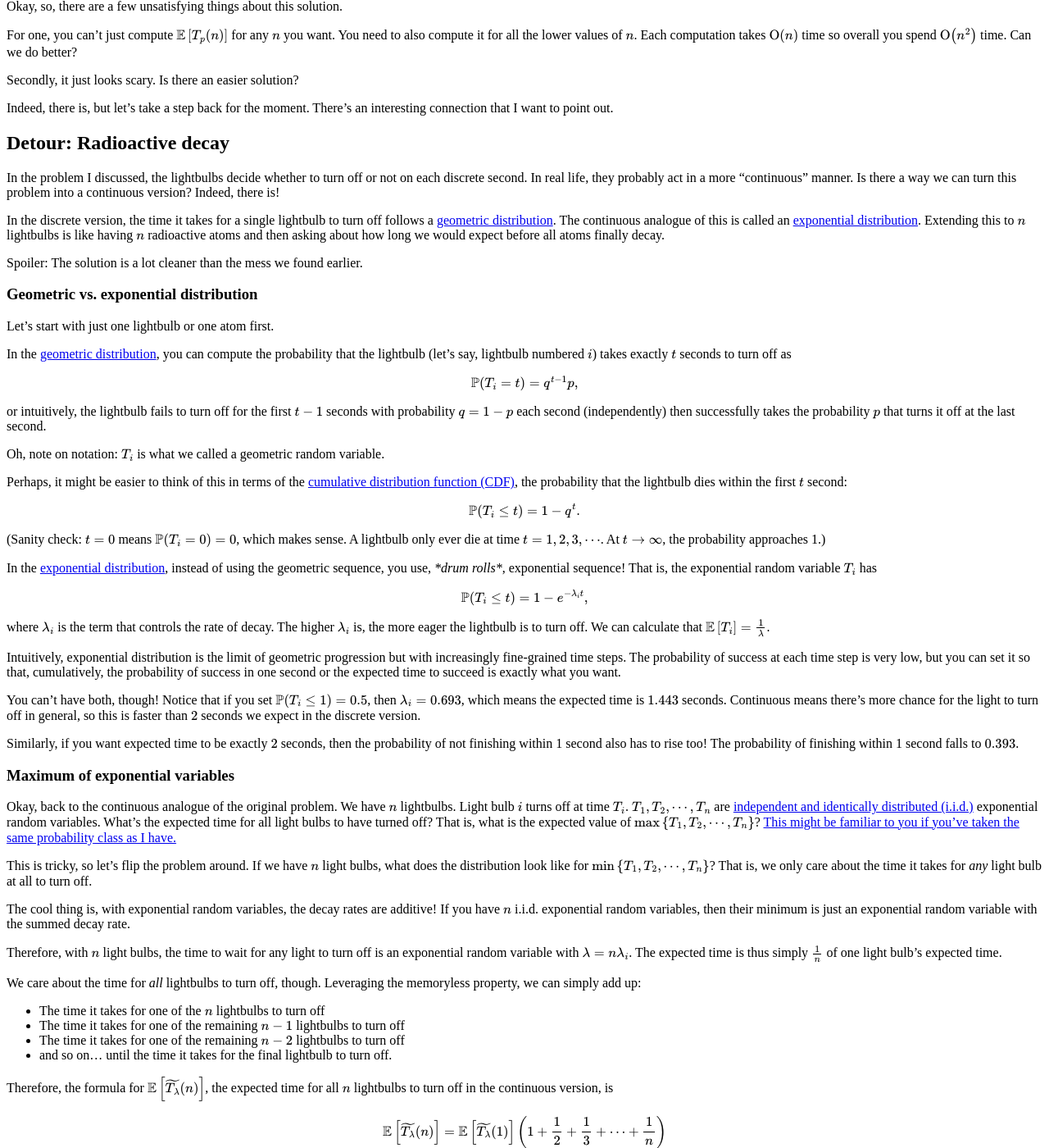
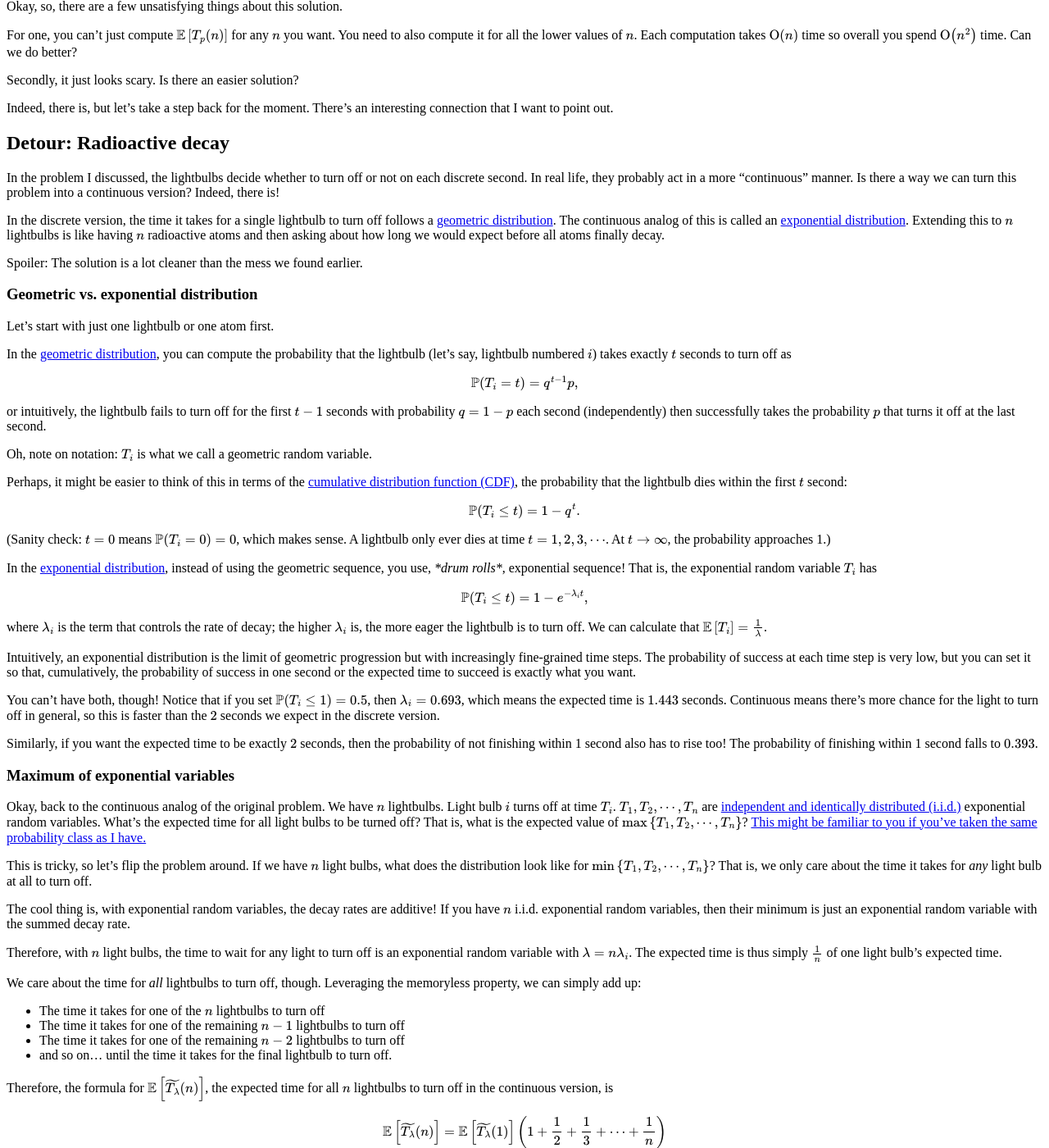
Before and after one commit to tchomphoochan/tchomphoochan.github.io, a Jekyll site: the page built from _posts/2024-08-11-decaying-lights.md, in a window 1280 px wide and 1400 px high, scrolled down 4023 px. Shown: the whole window at 82% size. Built offline with Jekyll 4.4.1, drawn with Linux system fonts in a browser that asks for light colours; some web fonts are replaced; comment, search, counter and statistics services are not loaded; some of the changed text lies outside the part shown.

Commit message:
Grammar fixes

```diff
--- a/_posts/2024-08-11-decaying-lights.md
+++ b/_posts/2024-08-11-decaying-lights.md
@@ -16,13 +16,13 @@ $$\newcommand{ev}[1]{\mathbb{E}\left[#1\right]}
 \newcommand{bigo}[1]{\mathrm{O}\!\left( #1 \right) }
 \newcommand{prob}[1]{\mathbb{P}\!\left( #1 \right) }$$
 
-Let's see, if we have $n=1$ lightbulb and $p=0.5$, then the expected time is 2 seconds. If we have $n = 2$ lightbulbs, the expected time is definitely longer than 2 seconds. It is also shorter than 4 seconds, because we aren't just considering one light bulb at a time. There's a chance that both lightbulbs go off at once, or maybe one lightbulb goes off, making it possible for us to just focus on the one remaining light bulb.
+Let's see, if we have $n=1$ lightbulb and $p=0.5$, then the expected time is 2 seconds. If we have $n = 2$ lightbulbs, the expected time is definitely longer than 2 seconds. It is also shorter than 4 seconds because we aren't just considering one light bulb at a time. There's a chance that both lightbulbs go off at once, or maybe one lightbulb goes off, making it possible for us to just focus on the one remaining light bulb.
 
-Our goal is to find a formula for computing $\evt{n} = \,$ the expected amount of time for $n$ lightbulbs to die, given probability of dying at each second is $p$.
+Our goal is to find a formula for computing $\evt{n} = \,$ the expected amount of time for $n$ lightbulbs to die, given that the probability of dying at each second is $p$.
 
 Depending on your background, this might seem like a very simple problem or a very difficult problem. **Either way, I highly encourage you to try this problem for yourself.**  The problem is surprisingly deep, and it's just a very cute problem.
 
-From this point onward is my solution**s**, including all the steps and detours along the way. This follows pretty much the exact path I've taken.
+From this point onward are my solution**s**, including all the steps and detours along the way. This follows pretty much the exact path I've taken.
 
 ## The competitive programmer's brain-rot
 
@@ -81,7 +81,7 @@ Huh. Kinda funny $\frac{22}{7}$ shows up here. It's just a coincidence, though.
 
 Anyhow, there are a few things that should start being obvious at this point. For one, the answer definitely involves [binomial coefficients](https://en.wikipedia.org/wiki/Binomial_coefficient), i.e. [Pascal's Triangle](https://en.wikipedia.org/wiki/Pascal%27s_triangle).
 
-To generalize to arbitrary value of $p$, you'll also need to know about [the binomial distribution](https://en.wikipedia.org/wiki/Binomial_distribution).
+To generalize to an arbitrary value of $p$, you'll also need to know about [the binomial distribution](https://en.wikipedia.org/wiki/Binomial_distribution).
 
 A quick recap: if you have $n$ items and you [independently choose, for each item, whether to include it or not, with probability $p$](https://en.wikipedia.org/wiki/Bernoulli_trial), then the probability that you picked exactly $k$ items is
 
@@ -97,7 +97,7 @@ $$
 \evt{n} = 1 + \sum_{k=0}^{n} \binom{n}{k}p^kq^{n-k} \evt{n-k},
 $$
 
-but we're not done yet! Don't forget that $\evt{n}$ shows up on both the left hand side and the right hand side, so you'll have to rearrange a little bit:
+but we're not done yet! Don't forget that $\evt{n}$ shows up on both the left-hand side and the right-hand side, so you'll have to rearrange a little bit:
 
 $$
 \begin{align}
@@ -183,7 +183,7 @@ Indeed, there is, but let's take a step back for the moment. There's an interest
 
 In the problem I discussed, the lightbulbs decide whether to turn off or not on each discrete second. In real life, they probably act in a more "continuous" manner. Is there a way we can turn this problem into a continuous version? Indeed, there is!
 
-In the discrete version, the time it takes for a single lightbulb to turn off follows a [geometric distribution](https://en.wikipedia.org/wiki/Geometric_distribution). The continuous analogue of this is called an [exponential distribution](https://en.wikipedia.org/wiki/Exponential_distribution). Extending this to $n$ lightbulbs is like having $n$ radioactive atoms and then asking about how long we would expect before all atoms finally decay.
+In the discrete version, the time it takes for a single lightbulb to turn off follows a [geometric distribution](https://en.wikipedia.org/wiki/Geometric_distribution). The continuous analog of this is called an [exponential distribution](https://en.wikipedia.org/wiki/Exponential_distribution). Extending this to $n$ lightbulbs is like having $n$ radioactive atoms and then asking about how long we would expect before all atoms finally decay.
 
 Spoiler: The solution is a lot cleaner than the mess we found earlier.
 
@@ -199,7 +199,7 @@ $$
 
 or intuitively, the lightbulb fails to turn off for the first $t-1$ seconds with probability $q = 1-p$ each second (independently) then successfully takes the probability $p$ that turns it off at the last second.
 
-Oh, note on notation: $T_i$ is what we called a geometric random variable.
+Oh, note on notation: $T_i$ is what we call a geometric random variable.
 
 Perhaps, it might be easier to think of this in terms of the [cumulative distribution function (CDF)](https://en.wikipedia.org/wiki/Cumulative_distribution_function), the probability that the lightbulb dies within the first $t$ second:
 
@@ -207,7 +207,7 @@ $$
 \prob{T_{i} \leq t} = 1-q^{t}.
 $$
 
-(Sanity check: $t=0$ means $\prob{T_{i} = 0} = 0$, which makes sense. A lightbulb only ever die at time $t=1, 2, 3, \cdots$. At $t\to \infty$, the probability approaches 1.)
+(Sanity check: $t=0$ means $\prob{T_{i} = 0} = 0$, which makes sense. A lightbulb only ever dies at time $t=1, 2, 3, \cdots$. At $t\to \infty$, the probability approaches 1.)
 
 In the [exponential distribution](https://en.wikipedia.org/wiki/Exponential_distribution), instead of using the geometric sequence, you use, *\*drum rolls\**, exponential sequence! That is, the exponential random variable $T_i$ has
 
@@ -215,17 +215,17 @@ $$
 \prob{T_{i} \leq t} = 1 - e^{-\lambda_{i} t},
 $$
 
-where $\lambda_{i}$  is the term that controls the rate of decay. The higher $\lambda_{i}$ is, the more eager the lightbulb is to turn off. We can calculate that $\ev{T_{i}} = \frac{1}{\lambda}$.
+where $\lambda_{i}$  is the term that controls the rate of decay; the higher $\lambda_{i}$ is, the more eager the lightbulb is to turn off. We can calculate that $\ev{T_{i}} = \frac{1}{\lambda}$.
 
-Intuitively, exponential distribution is the limit of geometric progression but with increasingly fine-grained time steps. The probability of success at each time step is very low, but you can set it so that, cumulatively, the probability of success in one second or the expected time to succeed is exactly what you want.
+Intuitively, an exponential distribution is the limit of geometric progression but with increasingly fine-grained time steps. The probability of success at each time step is very low, but you can set it so that, cumulatively, the probability of success in one second or the expected time to succeed is exactly what you want.
 
-You can't have both, though! Notice that if you set $\prob{T_{i}\leq1} = 0.5$, then $\lambda_{i} = 0.693$, which means the expected time is $1.443$ seconds. Continuous means there's more chance for the light to turn off in general, so this is faster than $2$ seconds we expect in the discrete version.
+You can't have both, though! Notice that if you set $\prob{T_{i}\leq1} = 0.5$, then $\lambda_{i} = 0.693$, which means the expected time is $1.443$ seconds. Continuous means there's more chance for the light to turn off in general, so this is faster than the $2$ seconds we expect in the discrete version.
 
-Similarly, if you want expected time to be exactly $2$ seconds, then the probability of not finishing within 1 second also has to rise too! The probability of finishing within 1 second falls to $0.393$.
+Similarly, if you want the expected time to be exactly $2$ seconds, then the probability of not finishing within 1 second also has to rise too! The probability of finishing within 1 second falls to $0.393$.
 
 ### Maximum of exponential variables
 
-Okay, back to the continuous analogue of the original problem. We have $n$ lightbulbs. Light bulb $i$ turns off at time $T_i$. $T_1, T_2, \cdots, T_{n}$ are [independent and identically distributed (i.i.d.)](https://en.wikipedia.org/wiki/Independent_and_identically_distributed_random_variables) exponential random variables. What's the expected time for all light bulbs to have turned off? That is, what is the expected value of $\max \left\\{ T_{1}, T_{2}, \cdots, T_{n} \right\\}$? [This might be familiar to you if you've taken the same probability class as I have.](https://math.mit.edu/~sheffield/2019600/Lecture19.pdf#page=61)
+Okay, back to the continuous analog of the original problem. We have $n$ lightbulbs. Light bulb $i$ turns off at time $T_i$. $T_1, T_2, \cdots, T_{n}$ are [independent and identically distributed (i.i.d.)](https://en.wikipedia.org/wiki/Independent_and_identically_distributed_random_variables) exponential random variables. What's the expected time for all light bulbs to be turned off? That is, what is the expected value of $\max \left\\{ T_{1}, T_{2}, \cdots, T_{n} \right\\}$? [This might be familiar to you if you've taken the same probability class as I have.](https://math.mit.edu/~sheffield/2019600/Lecture19.pdf#page=61)
 
 This is tricky, so let's flip the problem around. If we have $n$ light bulbs, what does the distribution look like for $\min \left\\{ T_{1}, T_{2}, \cdots, T_{n} \right\\}$? That is, we only care about the time it takes for _any_ light bulb at all to turn off.
 
@@ -282,7 +282,7 @@ $$
 \evt{n} = \prob{T_{p}(n)>0} + \prob{T_{p}(n)>1} + \prob{T_{p}(n)>2} + \cdots
 $$
 
-Alright. We have to compute $\prob{T_{p}(n) > t}$, the probability that _at least one_ of the lights have failed to turn off in $t$ seconds (so the ultimate time is more than $t$).
+Alright. We have to compute $\prob{T_{p}(n) > t}$, the probability that _at least one_ of the lights has failed to turn off in $t$ seconds (so the ultimate time is more than $t$).
 This is just $1 - \prob{T_{p}(n) \leq t}$:  one minus the probability that _all_ lights turn off within the first $t$ seconds.
 
 Whether a lightbulb turns off in the first $t$ seconds or not is completely independent of other lightbulbs, so we can just focus on computing $\prob{T_{p}(1) \leq t}$. This value is simply $1 - q^t$, one minus the probability that the lightbulb fails to turn off $t$ times consecutively.
@@ -395,7 +395,7 @@ For solution #1, as I've mentioned earlier, to compute $\evt{n}$ for arbitrary $
 
 Actually, while we're at it, let's think about space complexity as well. We definitely need $\bigo{n}$ space to store the answers to the subproblems. In the code I provided above, I also spent $\bigo{n^2}$ space on computing $\binom{n}{k}$ but that's just me being lazy. I used [`functools.cache`](https://docs.python.org/3/library/functools.html#functools.cache), but you could manually write the function bottom-up, store just the last two rows of the Pascal's Triangle, and it will work just fine. Overall, the space complexity is $\bigo{n}$.
 
-For solution #2, we have a bit of an issue, because we are computing with infinite series. If we were to take only a constant number of terms, then given arbitrary $n$, the running time is just $\bigo{1}$. (Obviously, for all $n$ up to $N$, the running time is $\bigo{N}$.) The space complexity is just $O(1)$ for the entire computation as well.
+For solution #2, we have a bit of an issue because we are computing with infinite series. If we were to take only a constant number of terms, then given arbitrary $n$, the running time is just $\bigo{1}$. (Obviously, for all $n$ up to $N$, the running time is $\bigo{N}$.) The space complexity is just $O(1)$ for the entire computation as well.
 
 Realistically, we probably want to do something better than just taking a fixed number of terms. We could take a new term if the new term is larger than $\epsilon$, after which we don't care. That is, we don't care about $t$ for which
 
@@ -437,7 +437,7 @@ Actually... how do we know which solution is the one with the "correct" answer?
 
 ### Computing with fractions
 
-Python is a fun language to use, because it comes with so many libraries readily available for explorations like this. Specifically, there is a [`fractions`](https://docs.python.org/3/library/fractions.html) library that implements rational number arithmetic for us.
+Python is a fun language to use because it comes with so many libraries readily available for explorations like this. Specifically, there is a [`fractions`](https://docs.python.org/3/library/fractions.html) library that implements rational number arithmetic for us.
 
 We could compute the exact fractions with either solution #1 or #3. Suddenly, all numerical problems with solution #3 disappear! After all, we aren't dealing with floating point shenanigans.
 
@@ -475,15 +475,15 @@ One important thing to note: Using big integers mean you can't just assume all n
 
 ## OEIS
 
-It turns out we're not the first one to investigate this problem thoroughly. If you take the numerators or the denominators and put them into OEIS, the bible for all the cool integer sequences, you'll find [sequence A158466](https://oeis.org/A158466), titled "Numerators of $\mathrm{EH}(n)$, the expected value of the height of a probabilistic skip list with $n$ elements and $p=1/2$."
+It turns out we're not the first to investigate this problem thoroughly. If you take the numerators or the denominators and put them into OEIS, the bible for all the cool integer sequences, you'll find [sequence A158466](https://oeis.org/A158466), titled "Numerators of $\mathrm{EH}(n)$, the expected value of the height of a probabilistic skip list with $n$ elements and $p=1/2$."
 
-One of the comments state:
+One of the comments states:
 > $n$ fair coins are flipped in a single toss. Those that show tails are collected and reflipped in another single toss. The process is repeated until all the coins show heads. H(n) is the discrete random variable that denotes the number of tosses required. $\prob{H(n) \leq k} = (1-(1/2)^k)^n$.
 
 This is indeed exactly the same problem! But more interesting, however, are the title and this comment elaborating on the title:
 > A probabilistic skip list is a data structure for sorted elements with $\bigo{\log n}$ average time complexity for most operations. The probability $p$ is a fixed internal parameter of the skip list.
 
-For some reason, we got ourselves well into computer science territory and stumble upon [skip lists](https://en.wikipedia.org/wiki/Skip_list)! This post is getting long enough as is, so I'm skipping (pun intended) discussing them.
+For some reason, we got ourselves well into computer science territory and stumbled upon [skip lists](https://en.wikipedia.org/wiki/Skip_list)! This post is getting long enough as is, so I'm skipping (pun intended) discussing them.
 
 It seems like no one has found a closed form that's simpler than any of the solutions we have, though, which is a pity.
 
```
Also changed, not shown: other parts of _posts/2024-08-11-decaying-lights.md (+9 -9 lines).
